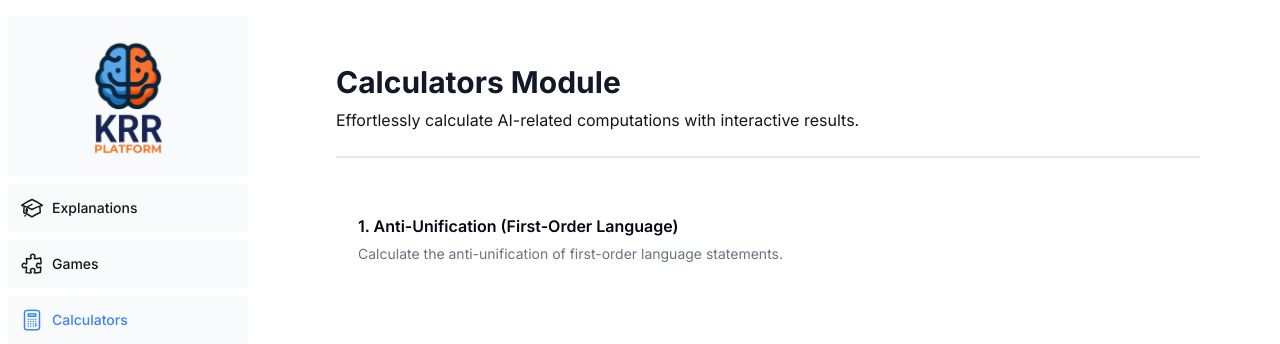
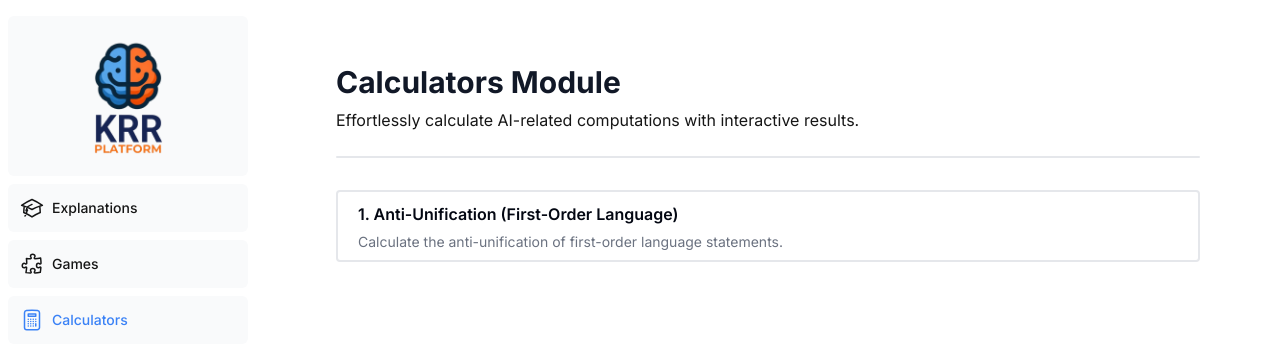
Before and after one commit to krr-platform/krr-platform, a Next.js app in the folder frontend/: page /dashboard/calculators in a window 1280 px wide. Shown: the top 344 px of the page. Built offline with nearby package versions, Linux system fonts and the light colour scheme; a web font is replaced by a local one.

Commit message:
feat: make lists seem clickable

```diff
--- a/frontend/src/app/components/dashboard/list-calculators.tsx
+++ b/frontend/src/app/components/dashboard/list-calculators.tsx
@@ -21,16 +21,17 @@ const calculators: Item[] = [
 
 export default function ListCalculators() {
     return (
-        <ul role="list" className="divide-y divide-gray-100">
+        // <ul role="list" className="divide-y divide-gray-100">
+        <ul role="list">
             {calculators.map((item: any) => (
-                <li key={item.email} className="flex w-full justify-between gap-x-6 py-5">
+                <li key={item.id} className="flex w-full justify-between gap-x-6 py-2">
                     <Link
                         className="flex w-full min-w-0 gap-x-4"
                         key={item.id}
                         href={`/dashboard/calculators/${item.name.toLowerCase().replace(/[()]/g, '').replace(/[\s()]/g, '-')}`}
                     >
                         <div className="flex min-w-0 gap-x-4 group justify-between w-full">
-                            <div className="p-2 pl-5 flex min-w-0 gap-x-4 border-2 border-white w-full transition-colors duration-300 group-hover:bg-orange-50 group-hover:border-orange-500 group-hover:rounded">
+                            <div className="p-2 pl-5 flex min-w-0 gap-x-4 border-2 w-full transition-colors duration-300 group-hover:bg-orange-50 group-hover:border-orange-500 rounded">
                                 <div className="min-w-0 flex-auto">
                                     <p className="text-base font-semibold leading-7 text-gray-950 group-hover:text-orange-500 transition-colors duration-300">
                                         {item.id}
--- a/frontend/src/app/components/dashboard/list-explanations.tsx
+++ b/frontend/src/app/components/dashboard/list-explanations.tsx
@@ -33,16 +33,16 @@ const explanations: Item[] = [
 
 export default function ListExplanations() {
     return (
-        <ul role="list" className="divide-y divide-gray-100">
+        <ul role="list">
             {explanations.map((item: any) => (
-                <li key={item.email} className="flex w-full justify-between gap-x-6 py-5">
+                <li key={item.id} className="flex w-full justify-between gap-x-6 py-2">
                     <Link
                         className="flex w-full min-w-0 gap-x-4"
                         key={item.id}
                         href={`/dashboard/explanations/${item.name.toLowerCase().replace(/[()]/g, '').replace(/[\s]/g, '-')}`}
                     >
                         <div className="flex min-w-0 gap-x-4 group justify-between w-full">
-                            <div className="p-2 pl-5 flex min-w-0 gap-x-4 border-2 border-white w-full group-hover:bg-orange-50 group-hover:border-orange-500 group-hover:rounded transition-colors duration-300">
+                            <div className="p-2 pl-5 flex min-w-0 gap-x-4 border-2  w-full group-hover:bg-orange-50 group-hover:border-orange-500 rounded transition-colors duration-300">
                                 <div className="min-w-0 flex-auto">
                                     <p className="text-base font-semibold leading-7 text-gray-950 group-hover:text-orange-500 transition-colors duration-300">
                                         {item.id}
```
